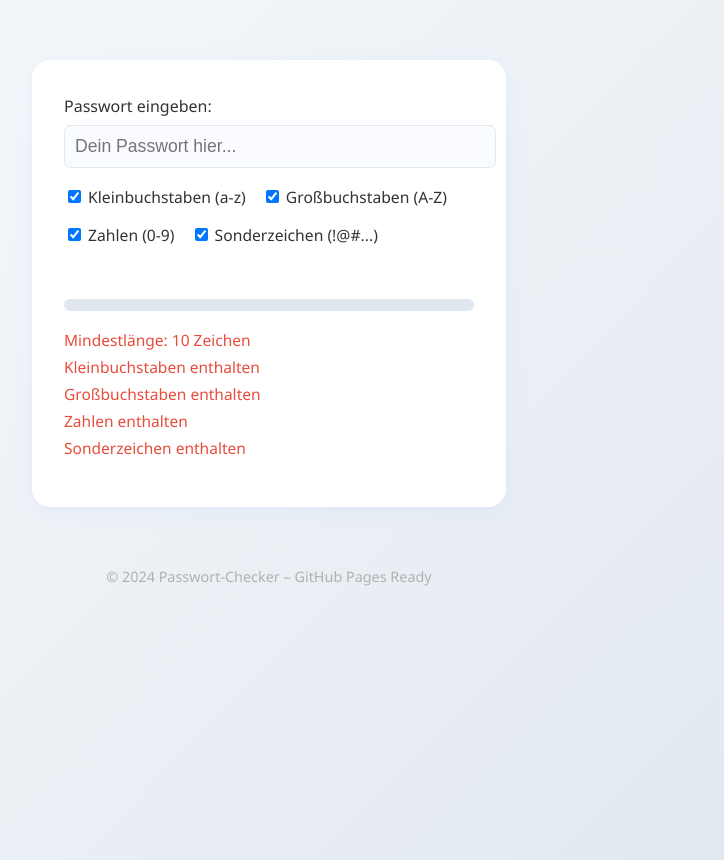
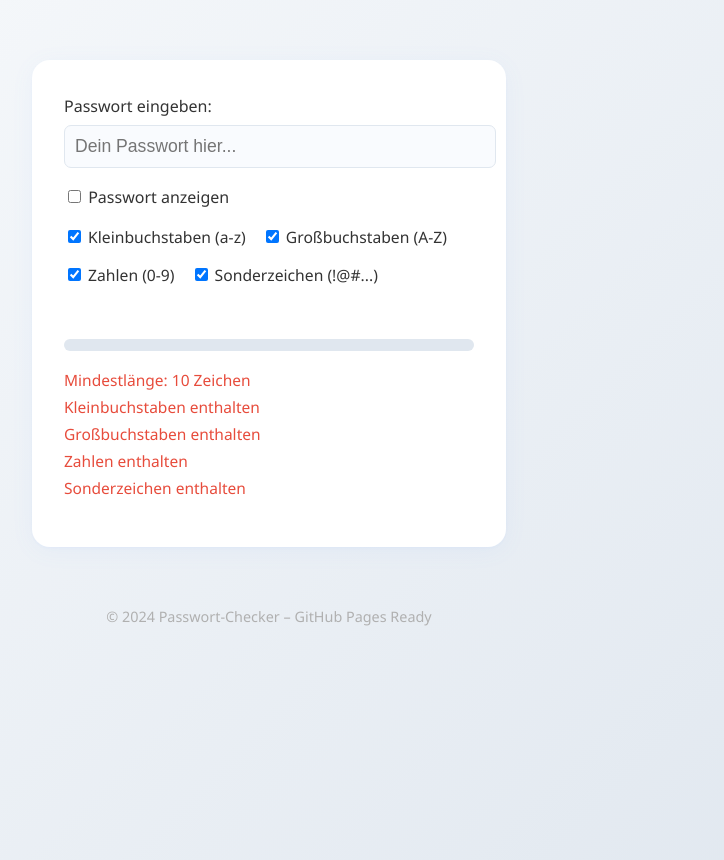
Before and after one commit to anatheka/Prakitkum, a plain HTML site: page index.html in a window 1280 px wide. Shown: the whole page, without its empty margins (371-1095 px from the left). Drawn offline with Linux system fonts and the light colour scheme.

Commit message:
Unhide password field

```diff
--- a/index.html
+++ b/index.html
@@ -46,6 +46,9 @@
             font-size: 0.98em;
             margin-bottom: 0;
         }
+        .showpass {
+            margin-bottom: 18px;
+        }
         .strength-bar {
             height: 12px;
             border-radius: 6px;
@@ -90,6 +93,12 @@
     <label for="password">Passwort eingeben:</label>
     <input type="password" id="password" autocomplete="off" placeholder="Dein Passwort hier...">
 
+    <div class="showpass">
+        <label>
+            <input type="checkbox" id="togglePass"> Passwort anzeigen
+        </label>
+    </div>
+
     <div class="options">
         <label><input type="checkbox" id="lower" checked> Kleinbuchstaben (a-z)</label>
         <label><input type="checkbox" id="upper" checked> Großbuchstaben (A-Z)</label>
@@ -111,6 +120,7 @@
     const strengthText = document.getElementById('strengthText');
     const strengthBar = document.getElementById('strengthBar');
     const criteriaList = document.getElementById('criteriaList');
+    const togglePass = document.getElementById('togglePass');
 
     const optionIds = ['lower', 'upper', 'number', 'special'];
 
@@ -222,6 +232,9 @@
     for (const id of optionIds) {
         document.getElementById(id).addEventListener('change', updateUI);
     }
+    togglePass.addEventListener('change', function() {
+        passwordInput.type = this.checked ? "text" : "password";
+    });
     updateUI();
 </script>
 </body>
```
